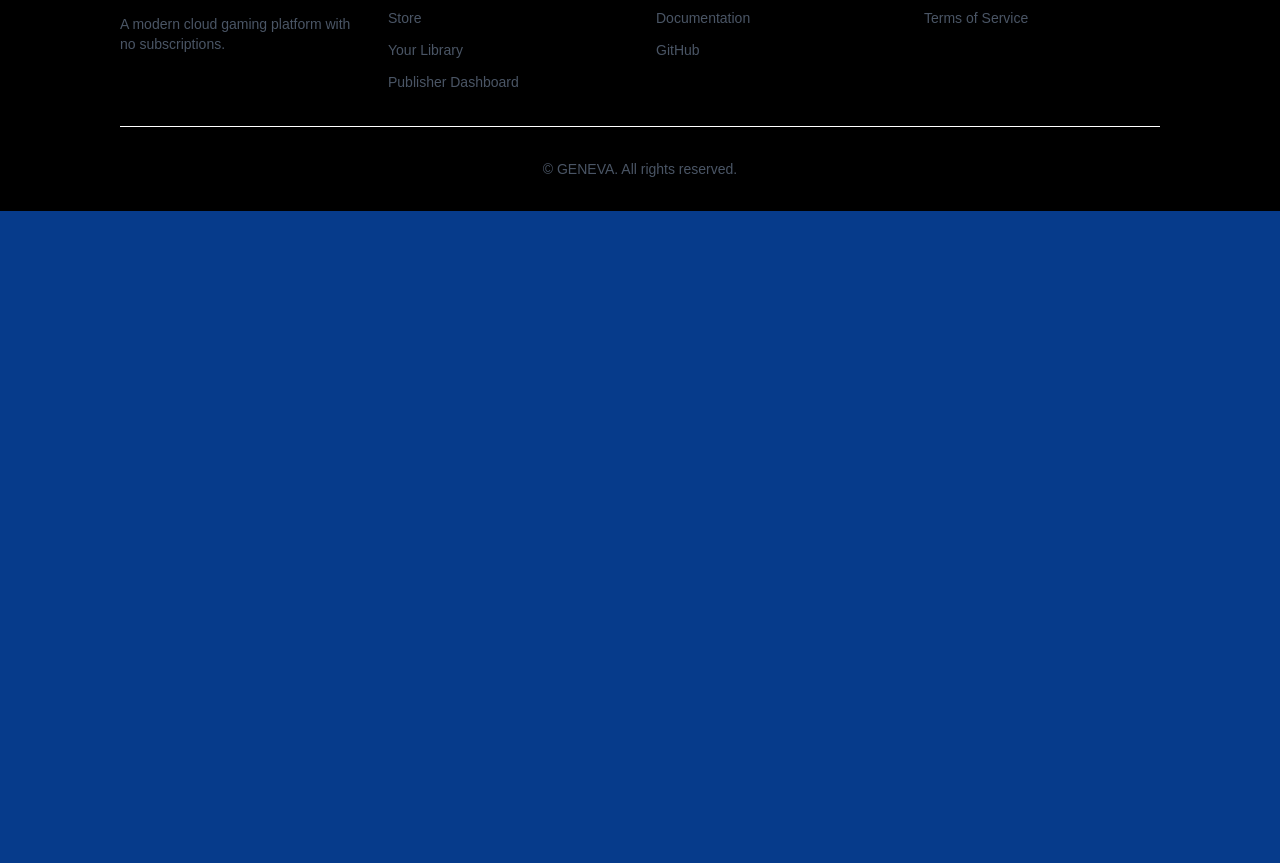
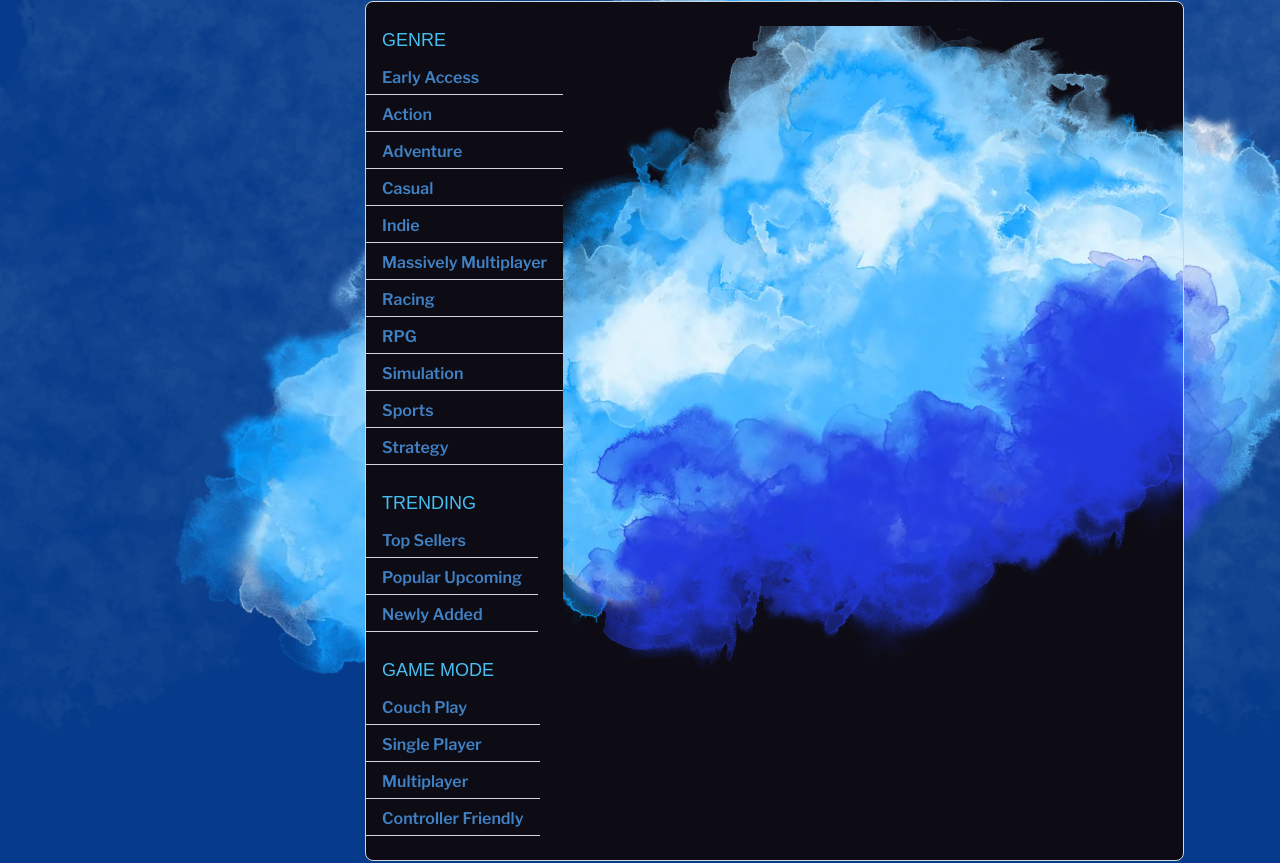
Before and after one commit to rkmiller131/geneva, a Next.js app: page / in a window 1280 px wide. Shown: the part 1380-2243 px from the top of the page. Before the commit the page ends 1591 px from the top, so only its background shows below. Built offline with nearby package versions, Linux system fonts and the light colour scheme; a web font is replaced by a local one.

Commit message:
stylizing the beginnings of the paginated list

```diff
--- a/app/(store)/page.tsx
+++ b/app/(store)/page.tsx
@@ -6,6 +6,7 @@ import TriOffsetCarousel from "@/components/ui/TriOffsetCarousel";
 import Image from "next/image";
 import { IGame } from "../lib/types/store.types";
 import games from "../lib/mock-db/storeGames.json";
+import PaginatedGameList from "@/components/ui/PaginatedGameList";
 
 export default function Store() {
   const featuredGames: Array<IGame> = games.slice(0, 3);
@@ -66,9 +67,10 @@ export default function Store() {
             <TriOffsetCarousel gameList={specialOffers}/>
           </div>
 
-
+          <div className="w-full mt-32">
+            <PaginatedGameList />
+          </div>
         </div>
-
       </div>
     </div>
   );
--- a/components/text-content/FilterListSection.tsx
+++ b/components/text-content/FilterListSection.tsx
@@ -1,20 +1,26 @@
 interface FilterListSectionProps {
   header: string;
   items: string[]; // @TODO eventually this can be an arr of objects with the title, link, or filter function in it
+  isUnderlined?: boolean;
 }
 
-export default function FilterListSection({ header, items }: FilterListSectionProps) {
+export default function FilterListSection({ header, items, isUnderlined = false }: FilterListSectionProps) {
   return (
-    <div className="flex flex-col gap-2">
-      <span className="font-header text-lg text-accent">
+    <div className="flex flex-col gap-2 w-max">
+      <span className={`font-header text-lg text-accent ${isUnderlined && "px-4"}`}>
         {header}
       </span>
 
       <div className="font-body flex flex-col gap-1 text-primary">
         {items.map((item, i) => {
           return (
-            <span key={i}>{item}</span>
-          )
+            <span
+              className={isUnderlined ? "border-b border-gray-300 px-4 py-1" : ""}
+              key={i}
+            >
+              {item}
+            </span>
+          );
         })}
       </div>
     </div>
--- /dev/null
+++ b/components/ui/PaginatedGameList.tsx
@@ -0,0 +1,104 @@
+import FilterListSection from "../text-content/FilterListSection";
+import Image from "next/image";
+
+const filters = [
+  {
+    id: 7824632874368,
+    header: "GENRE",
+    items: [
+      "Early Access",
+      "Action",
+      "Adventure",
+      "Casual",
+      "Indie",
+      "Massively Multiplayer",
+      "Racing",
+      "RPG",
+      "Simulation",
+      "Sports",
+      "Strategy"
+    ]
+  },
+  {
+    id: 109238091238902,
+    header: "TRENDING",
+    items: [
+      "Top Sellers",
+      "Popular Upcoming",
+      "Newly Added"
+    ]
+  },
+  {
+    id: 74738284,
+    header: "GAME MODE",
+    items: [
+      "Couch Play",
+      "Single Player",
+      "Multiplayer",
+      "Controller Friendly"
+    ]
+  }
+]
+
+export default function PaginatedGameList () {
+  return (
+    <div className="relative flex bg-charcoal py-6 rounded-lg border border-[0.3px] border-gray-300">
+      <Image
+        src="/images/cloud-major.webp"
+        alt="large cloud texture"
+        width={1080}
+        height={1080}
+        className="absolute scale-125 rotate-[27deg] top-[-25px] z-[-1]"
+      />
+      <div className="flex flex-col gap-6 cursor-not-allowed bg-charcoal">
+        {filters.map((filterSection) =>
+          <FilterListSection
+            header={filterSection.header}
+            items={filterSection.items}
+            isUnderlined={true}
+            key={filterSection.id}
+          />
+        )}
+      </div>
+      <div className="w-full overflow-x-hidden overflow-y-clip">
+        <Image
+          src="/images/cloud-major.webp"
+          alt="large cloud texture"
+          width={1080}
+          height={1080}
+          className="scale-130 rotate-[27deg] mt-[25px]"
+        />
+      </div>
+    </div>
+  );
+}
+
+// const PaginatedGameList = () => {
+//   const [selectedGenre, setSelectedGenre] = useState() // not sure what default should be
+//   // content lives here
+//   // row span
+//   return <div>
+//     {/* This top div should have an absolutely positioned a-z, star, purchase icon above it */}\
+//     {/* The top three buttons shoudl be absolutely positioned. The main div should be relative */}
+//     {/* Absolutely positioned divs should be a negative value that is equal to expected height */}
+//     {/* scss: display: row; flex-grow:1 */}
+//   {/* 2 part row span with cols display: flex; flex-grow: 1*/}
+//   {/* left column */}
+//   <div>
+//     {/* Genre Left nav tabs */}
+
+//   </div>
+//   {/* col:  display: flex; flex-grow: 1*/}
+//   <div>
+
+
+//   {/* this should be the list page */}
+//   <GamesList games={}/>
+//   </div>
+
+
+
+
+
+//   </div>
+// }
```
